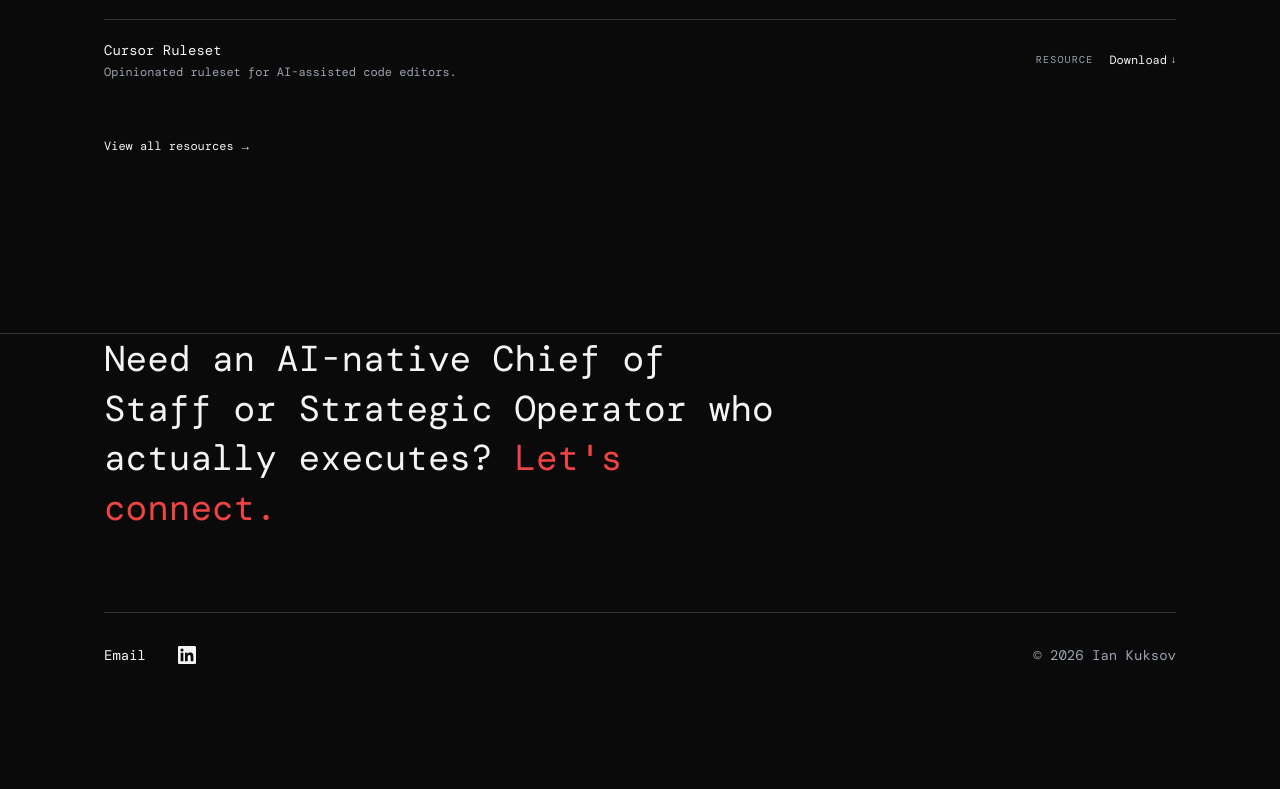
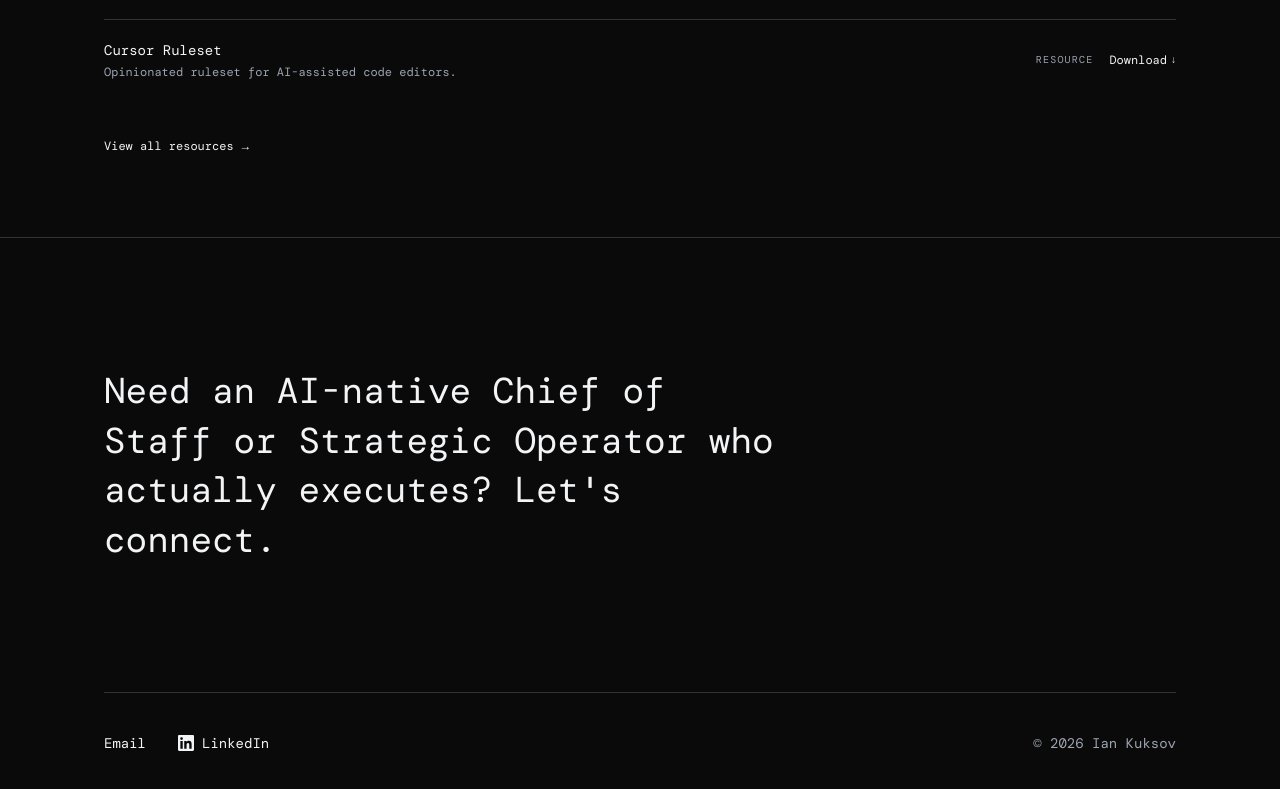
Before and after one commit to buildsbyian/Portfolio-page, a Next.js app: page / in a window 1280 px wide. Shown: the part 2657-3446 px from the top of the page. Before the commit the page ends 3322 px from the top, so only its background shows below. Built offline with nearby package versions, Linux system fonts and the light colour scheme.

Commit message:
style: revert CTA sentence layout while keeping link

```diff
--- a/components/layout/Footer.tsx
+++ b/components/layout/Footer.tsx
@@ -2,24 +2,27 @@
 
 export default function Footer() {
   return (
-    <footer className="border-t border-border mt-16 md:mt-24">
-      <div className="section-container py-20 md:py-28">
-        {/* CTA */}
-        <div className="mb-16 md:mb-20">
+    <footer className="border-t border-border">
+      <div className="section-container">
+        {/* CTA Section */}
+        <div className="py-20 md:py-28 lg:py-32">
           <p className="font-display text-2xl md:text-3xl lg:text-4xl text-text-primary leading-snug max-w-2xl">
             Need an AI-native Chief of Staff or Strategic Operator who actually
             executes?{' '}
-            <span className="text-accent">Let&apos;s connect.</span>
+            <Link
+              href="/contact"
+              className="text-accent hover:text-accent-hover transition-colors duration-200"
+            >
+              Let&apos;s connect.
+            </Link>
           </p>
         </div>
 
-        {/* Divider */}
-        <div className="border-t border-border mb-8" />
-
-        {/* Links & Info */}
-        <div className="flex flex-col sm:flex-row justify-between items-start sm:items-center gap-6">
+        {/* Footer Bar */}
+        <div className="border-t border-border py-8 md:py-10">
+          <div className="flex flex-col md:flex-row justify-between items-start md:items-center gap-6">
+            {/* Left: Links */}
             <div className="flex items-center gap-8">
-            {/* Email */}
               <a
                 href="mailto:ian@example.com"
                 className="font-mono text-sm text-text-secondary hover:text-accent transition-colors duration-200"
@@ -28,32 +31,33 @@
                 Email
               </a>
 
-            {/* LinkedIn */}
               <a
                 href="https://linkedin.com/in/iankuksov"
                 target="_blank"
                 rel="noopener noreferrer"
-              className="text-text-secondary hover:text-accent transition-colors duration-200"
+                className="text-text-secondary hover:text-accent transition-colors duration-200 inline-flex items-center gap-2"
                 aria-label="LinkedIn Profile"
               >
                 <svg
-                width="18"
-                height="18"
+                  width="16"
+                  height="16"
                   viewBox="0 0 24 24"
                   fill="currentColor"
                   xmlns="http://www.w3.org/2000/svg"
                 >
                   <path d="M20.447 20.452h-3.554v-5.569c0-1.328-.027-3.037-1.852-3.037-1.853 0-2.136 1.445-2.136 2.939v5.667H9.351V9h3.414v1.561h.046c.477-.9 1.637-1.85 3.37-1.85 3.601 0 4.267 2.37 4.267 5.455v6.286zM5.337 7.433a2.062 2.062 0 01-2.063-2.065 2.064 2.064 0 112.063 2.065zm1.782 13.019H3.555V9h3.564v11.452zM22.225 0H1.771C.792 0 0 .774 0 1.729v20.542C0 23.227.792 24 1.771 24h20.451C23.2 24 24 23.227 24 22.271V1.729C24 .774 23.2 0 22.222 0h.003z" />
                 </svg>
+                <span className="font-mono text-sm">LinkedIn</span>
               </a>
             </div>
 
-          {/* Copyright */}
+            {/* Right: Copyright */}
             <p className="text-sm text-text-secondary font-mono">
               © {new Date().getFullYear()} Ian Kuksov
             </p>
           </div>
         </div>
+      </div>
     </footer>
   );
 }
```
Lines whose indentation alone changed are shown as unchanged.
